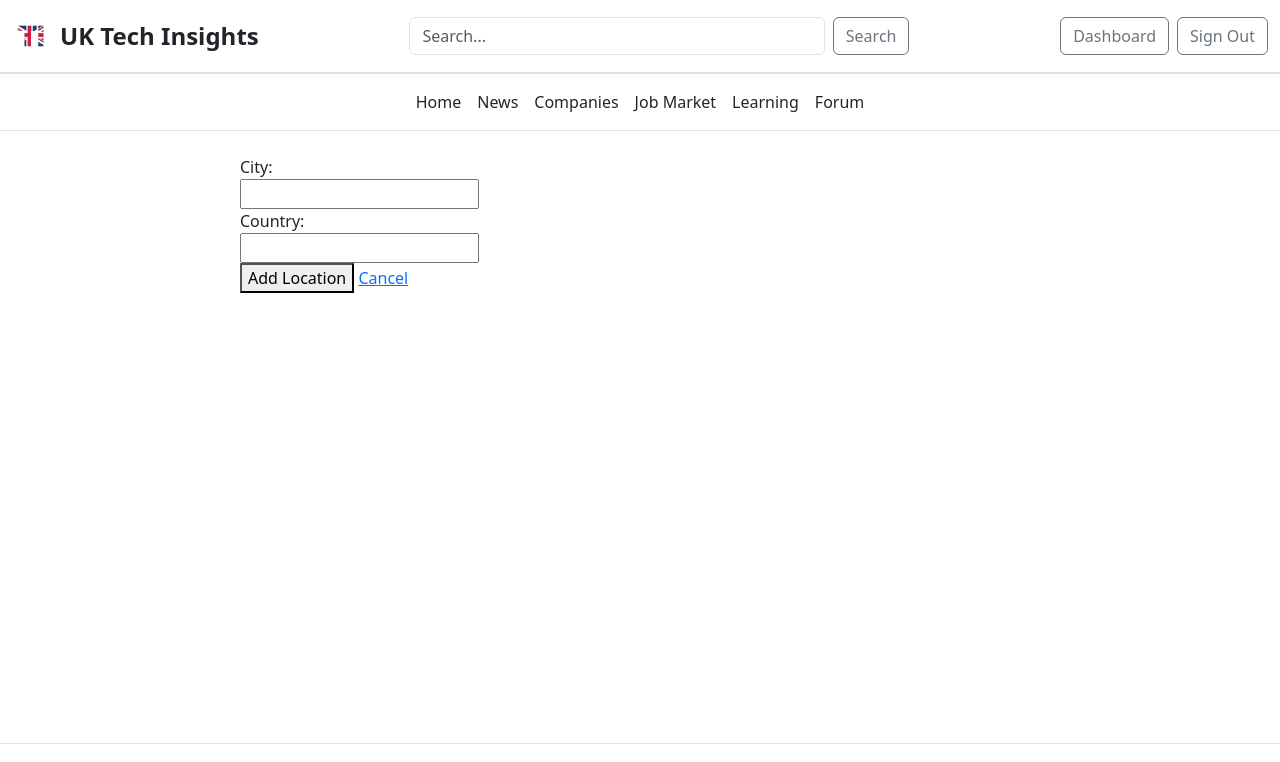
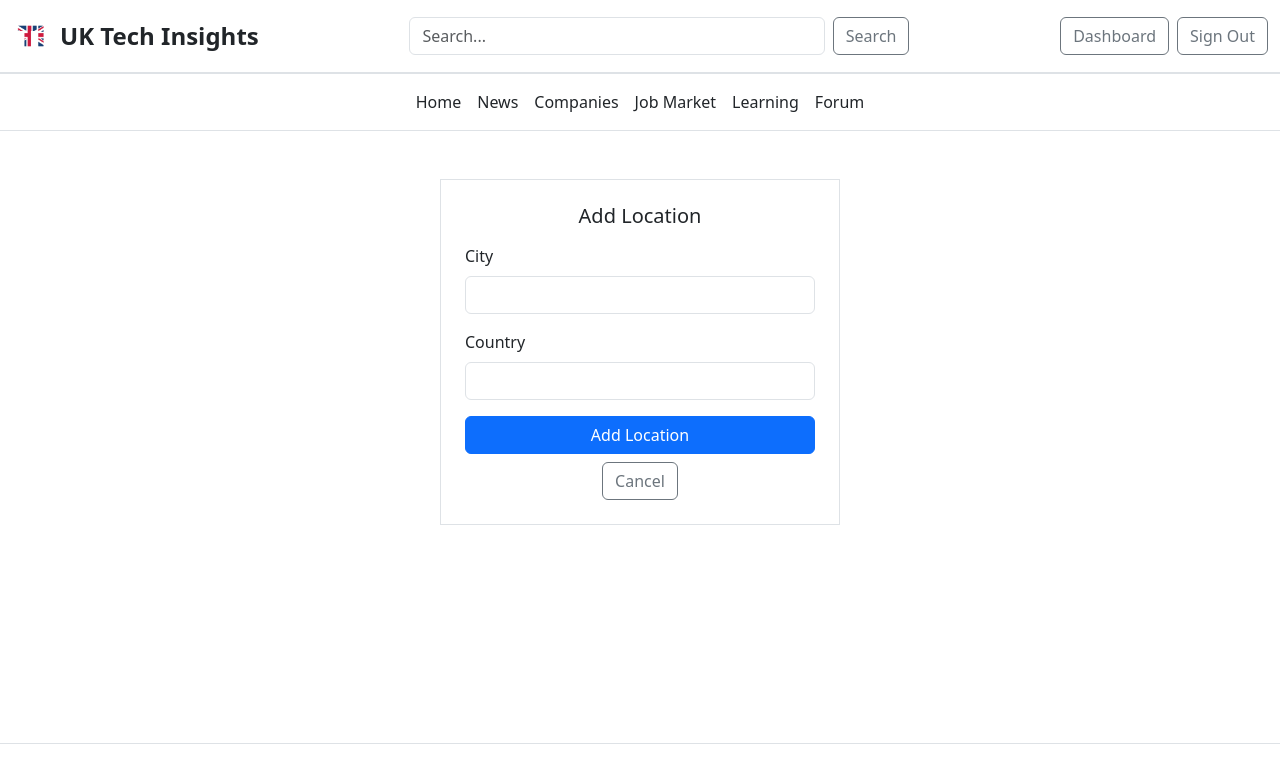
Before and after one commit to Galchov/uk-tech-insights, a Django app: page /locations/locations/add/ in a window 1280 px wide. Shown: the top 762 px of the page. Run offline with Django 5.2, Linux system fonts and the light colour scheme; the visitor is signed in with stand-in values (Sample User, id 1); some libraries are stand-ins or nearby versions.

Commit message:
:lipstick: style: style locations templates

```diff
--- a/templates/locations/location_form.html
+++ b/templates/locations/location_form.html
@@ -2,31 +2,41 @@
 {% load widget_tweaks %}
 
 {% block content %}
-<div>
+<div class="mx-auto border p-4 mt-4" style="max-width: 400px;">
+    <h5 class="text-center mb-3">
+        {% if is_new %}Add{% else %}Edit{% endif %} Location
+    </h5>
+
+    {% if form.non_field_errors %}
+    <div class="text-danger small mb-2">
+        {% for error in form.non_field_errors %}
+            <div>{{ error }}</div>
+        {% endfor %}
+    </div>
+    {% endif %}
+
     <form method="post">
-    {% csrf_token %}
-    {{ form.non_field_errors }}
+        {% csrf_token %}
 
-    <div>
-        {{ form.city_name.label_tag }}<br>
-        {{ form.city_name }}
-        {% if form.city_name.errors %}
-        <div class="text-danger">{{ form.city_name.errors.0 }}</div>
-        {% endif %}
-    </div>
+        {% for field in form %}
+        <div class="mb-3 text-start">
+            <label for="{{ field.id_for_label }}" class="form-label">{{ field.label }}</label>
+            {{ field|add_class:"form-control" }}
+            {% for error in field.errors %}
+                <div class="text-danger small">{{ error }}</div>
+            {% endfor %}
+        </div>
+        {% endfor %}
 
-    <div>
-        {{ form.country_name.label_tag }}<br>
-        {{ form.country_name }}
-        {% if form.country_name.errors %}
-        <div class="text-danger">{{ form.country_name.errors.0 }}</div>
-        {% endif %}
-    </div>
+        <div class="d-grid mb-2">
+            <button type="submit" class="btn btn-primary">
+                {% if is_new %}Add Location{% else %}Save Changes{% endif %}
+            </button>
+        </div>
 
-    <button type="submit">
-        {% if is_new %}Add Location{% else %}Save Changes{% endif %}
-    </button>
-    <a href="{% url 'locations:location_list' %}">Cancel</a>
+        <div class="text-center">
+            <a href="{% url 'locations:location_list' %}" class="btn btn-outline-secondary">Cancel</a>
+        </div>
     </form>
 </div>
 {% endblock %}
```
Also changed, not shown: templates/locations/location_confirm_delete.html (+9 -6 lines), templates/locations/location_list.html (+13 -9 lines).
